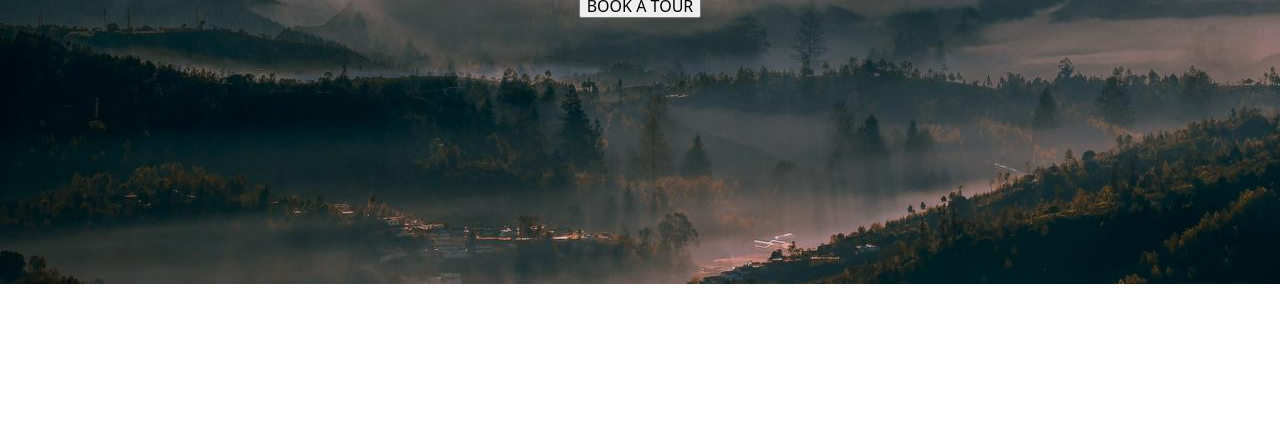
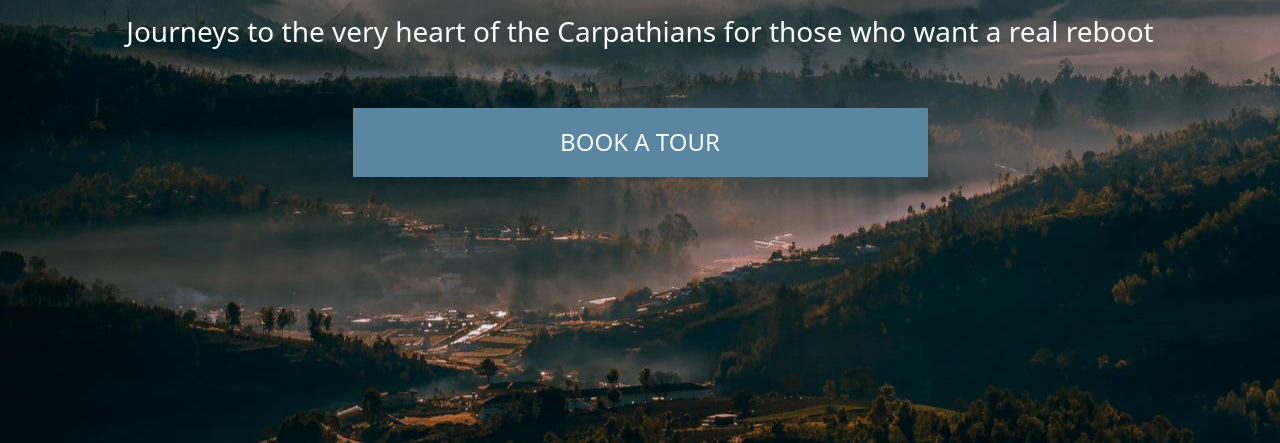
Before and after one commit to serheihimself/carpathians, a plain HTML site: page index.html in a window 1280 px wide. Shown: the part 485-928 px from the top of the page. Before the commit the page ends 800 px from the top, so only its background shows below. Drawn offline with nearby package versions, Linux system fonts and the light colour scheme.

Commit message:
hero btn commit

```diff
--- a/index.html
+++ b/index.html
@@ -25,7 +25,7 @@
       <nav class="header__navigation">
         <a href="#">
           <svg width="60" height="60">
-            <use href="/images/sprite.svg#icon-Logo"></use>
+            <use href="./images/sprite.svg#icon-Logo"></use>
           </svg>
         </a>
         <ul class="header__list">
@@ -42,11 +42,11 @@
       <section class="hero__container">
       <div class="container">
         <h1 class="hero__title">TOURS TO THE CARPATHIANS FROM LVIV</h1>
-        <p>
+        <p class="hero__description">
           Journeys to the very heart of the Carpathians for those who want a
           real reboot
         </p>
-        <button>BOOK A TOUR</button>
+        <button type="button" class="hero__button">BOOK A TOUR</button>
       </div>
     </section>
     </main>
--- a/sass/components/_main.scss
+++ b/sass/components/_main.scss
@@ -4,9 +4,23 @@
   padding-top: 258px;
   padding-bottom: 266px;
   position: relative;
+  color: var(--background-color);
 }
 .hero__title {
   font-size: 88px;
   font-weight: 400;
+}
+.hero__description {
+  font-size: 28px;
+  padding-top: 40px;
+  padding-bottom: 60px;
+}
+.hero__button {
+  width: 575px;
+  height: 69px;
+  background-color: var(--accent-color);
   color: var(--background-color);
+  font-size: 24px;
+  padding: 10px;
+  border: none;
 }
```
Also changed, not shown: css/main.css, css/main.min.css, 2 other files.
